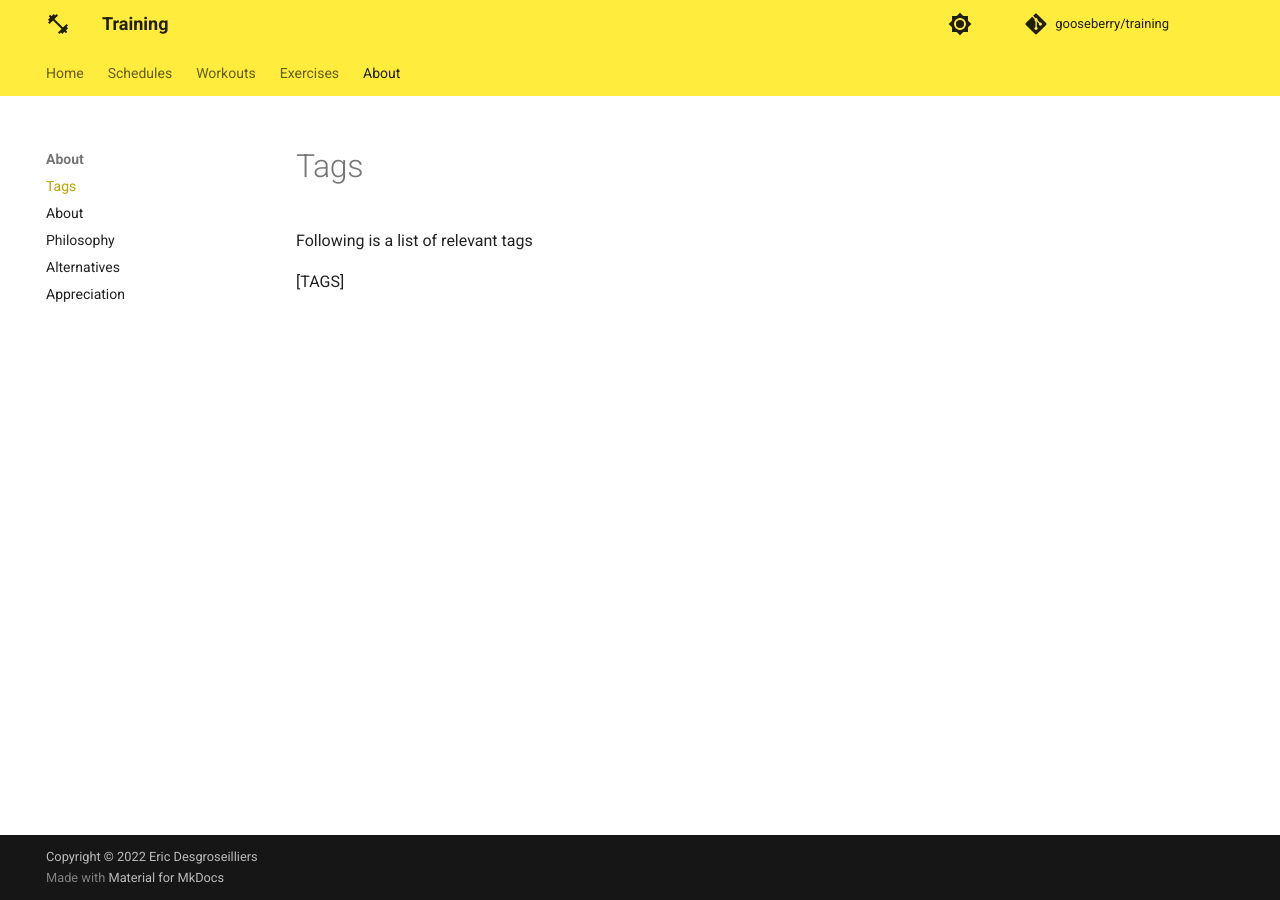
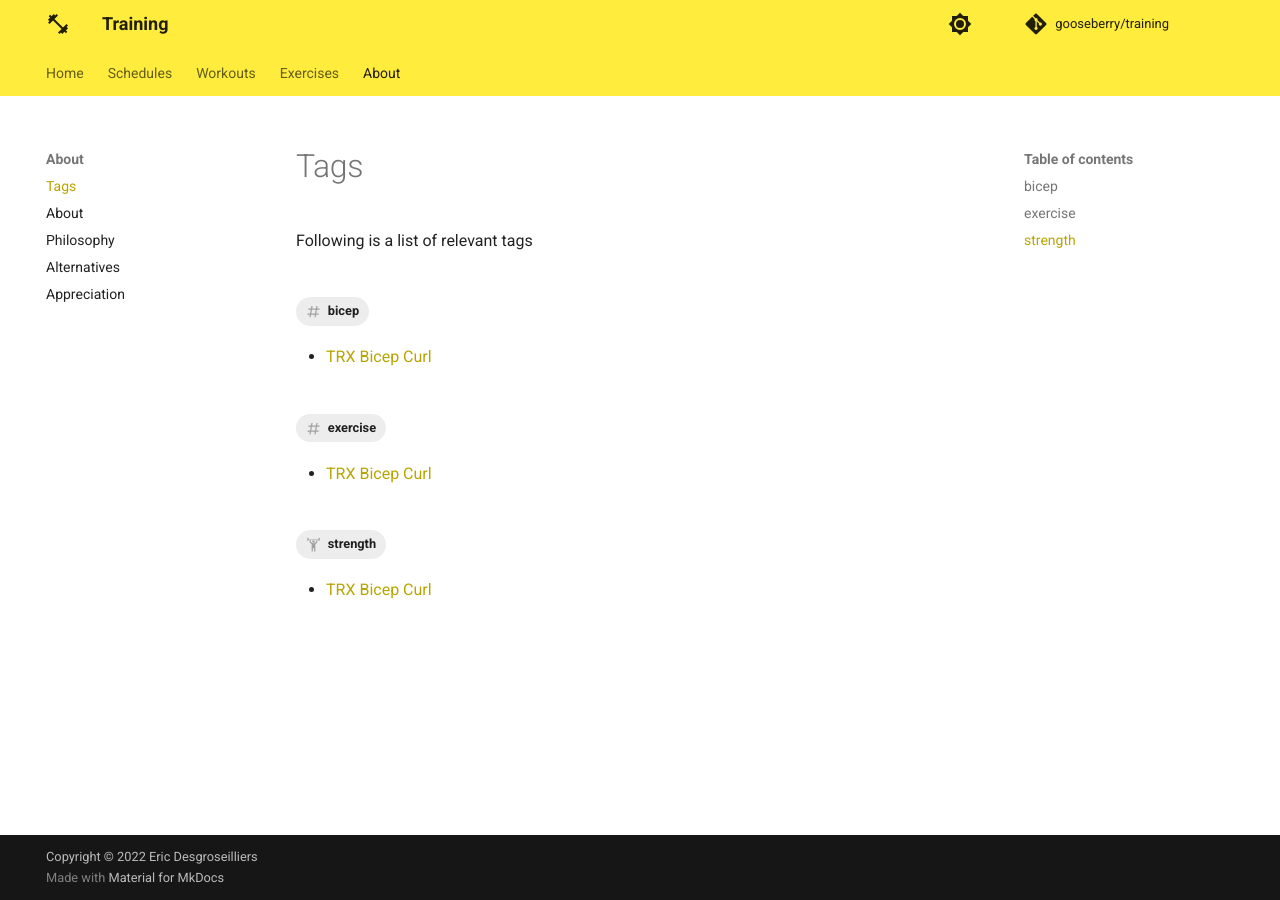
Before and after one commit to gooseberry/training, an MkDocs documentation site: the page built from docs/about/tags.md, in a window 1280 px wide. Built offline with MkDocs 1.6.1 and Material for MkDocs 9.7.7, drawn with Linux system fonts in a browser that asks for light colours; comment, search, counter and statistics services are not loaded; part of the change alters nothing that is shown.

Commit message:
tag index

```diff
--- a/mkdocs.yml
+++ b/mkdocs.yml
@@ -60,8 +60,8 @@ theme:
 
 # Extras
 extra:
-        tags:
-            strength: str
+    tags:
+        strength: str
 
 # Extensions
 markdown_extensions:
@@ -87,7 +87,7 @@ markdown_extensions:
 # Plugins
 plugins:
     - tags:
-        tag_file: about/tags.md
+        tags_file: about/tags.md
 
 # Page tree
 nav:
```
